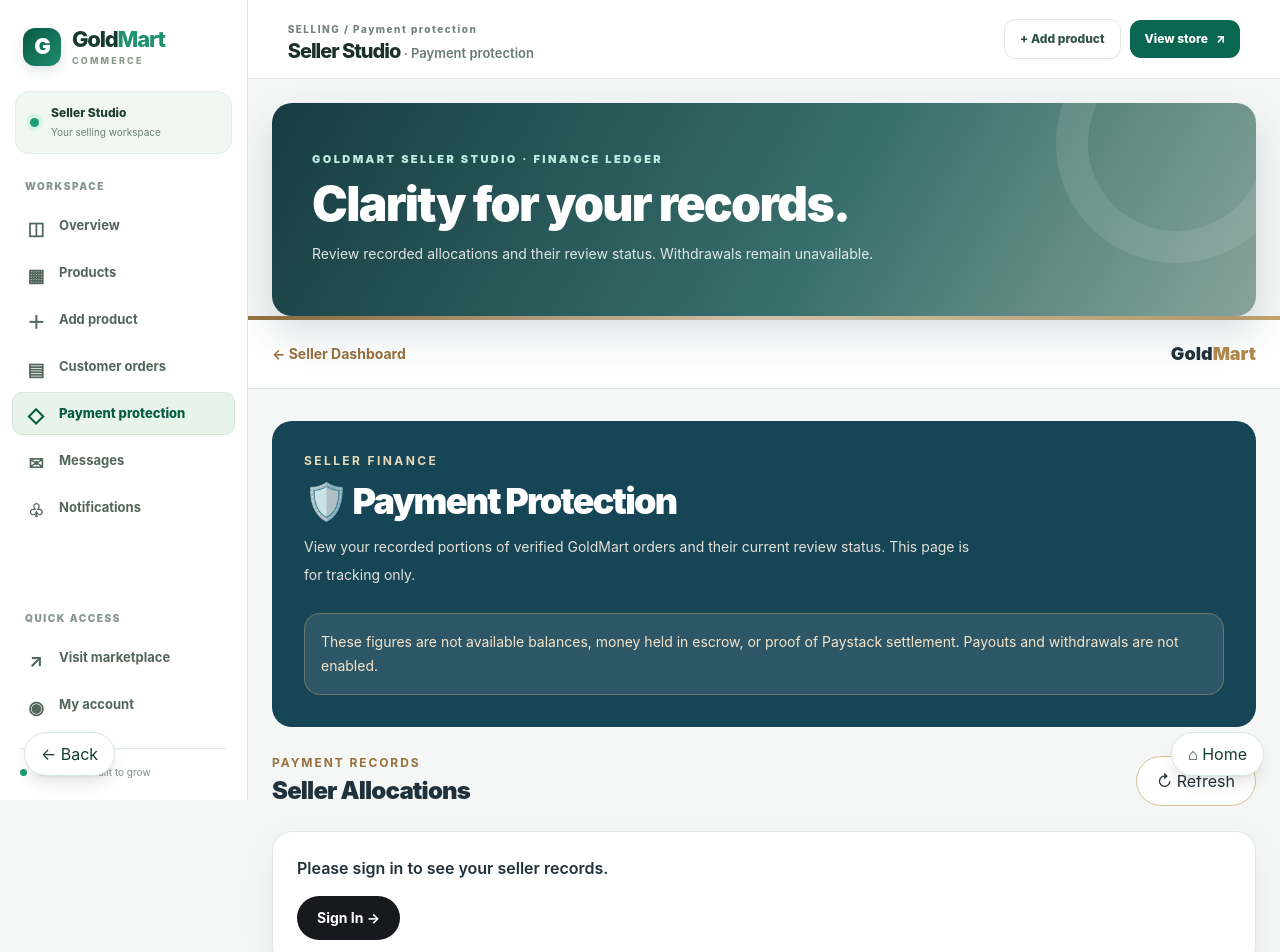
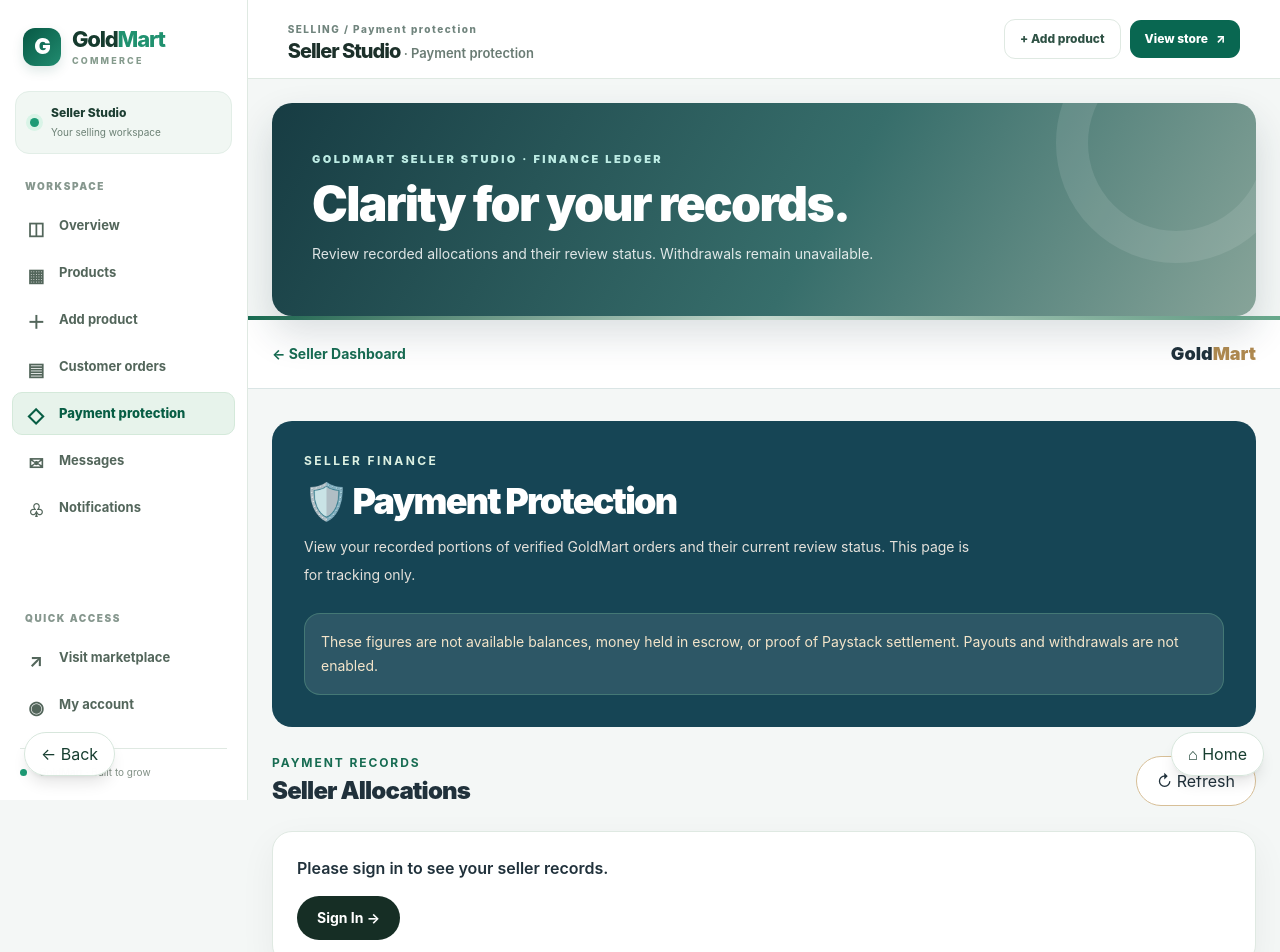
Before and after one commit to oscar1-max/Gold-mart-Ybsr, a Next.js app: page /seller/payment-protection in a window 1280 px wide. Shown: the top 952 px of the page. Built offline with nearby package versions, Linux system fonts and the light colour scheme.

Commit message:
Unify GoldMart storefront and seller styling

```diff
--- a/app/seller/payment-protection/page.tsx
+++ b/app/seller/payment-protection/page.tsx
@@ -111,7 +111,7 @@
     return "border-emerald-200 bg-emerald-50 text-emerald-800";
   }
 
-  return "border-[#E8E1D5] bg-[#FAF8F3] text-[#665F55]";
+  return "border-[#e0eae3] bg-[#f5f8f5] text-[#665F55]";
 }
 
 function StatusBadge({
@@ -274,13 +274,13 @@
         </nav>
       </div>
 
-      <div className="h-1 bg-gradient-to-r from-[#96713D] via-[#E9D9BB] to-[#C5A46D]" />
+      <div className="h-1 bg-gradient-to-r from-[#176c52] via-[#ddf1e3] to-[#68a98c]" />
 
       <header className="border-b border-[#DAE5E5] bg-white">
         <div className="mx-auto flex max-w-6xl items-center justify-between gap-3 px-4 py-5 sm:px-6">
           <Link
             href="/seller"
-            className="text-sm font-bold text-[#96713D] hover:underline"
+            className="text-sm font-bold text-[#176c52] hover:underline"
           >
             ← Seller Dashboard
           </Link>
@@ -296,7 +296,7 @@
 
       <div className="mx-auto max-w-6xl px-4 py-8 sm:px-6">
         <section className="rounded-[28px] bg-[#164555] px-6 py-8 text-white sm:px-8">
-          <p className="text-xs font-bold uppercase tracking-[0.2em] text-[#E9D9BB]">
+          <p className="text-xs font-bold uppercase tracking-[0.2em] text-[#ddf1e3]">
             Seller Finance
           </p>
 
@@ -310,7 +310,7 @@
             status. This page is for tracking only.
           </p>
 
-          <div className="mt-6 rounded-2xl border border-[#C5A46D]/40 bg-white/10 p-4 text-sm leading-6 text-[#F4E5CA]">
+          <div className="mt-6 rounded-2xl border border-[#68a98c]/40 bg-white/10 p-4 text-sm leading-6 text-[#F4E5CA]">
             These figures are not available balances,
             money held in escrow, or proof of Paystack
             settlement. Payouts and withdrawals are
@@ -320,7 +320,7 @@
 
         <div className="mt-7 flex flex-wrap items-center justify-between gap-3">
           <div>
-            <p className="text-xs font-bold uppercase tracking-[0.16em] text-[#96713D]">
+            <p className="text-xs font-bold uppercase tracking-[0.16em] text-[#176c52]">
               Payment Records
             </p>
 
@@ -333,7 +333,7 @@
             type="button"
             onClick={refresh}
             disabled={loading}
-            className="rounded-full border border-[#D7BF97] bg-white px-5 py-3 text-sm font-bold transition hover:bg-[#F5F1E9] disabled:opacity-60"
+            className="rounded-full border border-[#D7BF97] bg-white px-5 py-3 text-sm font-bold transition hover:bg-[#ebf4ed] disabled:opacity-60"
           >
             {loading ? "Loading..." : "↻ Refresh"}
           </button>
@@ -347,7 +347,7 @@
 
             <Link
               href="/login"
-              className="mt-4 inline-flex rounded-full bg-[#17191D] px-5 py-3 text-sm font-bold text-white"
+              className="mt-4 inline-flex rounded-full bg-[#162e25] px-5 py-3 text-sm font-bold text-white"
             >
               Sign In →
             </Link>
@@ -367,7 +367,7 @@
           <>
             <section className="mt-6 grid gap-4 sm:grid-cols-2">
               <div className="rounded-2xl border border-[#DAE5E5] bg-white p-6">
-                <p className="text-sm text-[#74716B]">
+                <p className="text-sm text-[#647a6d]">
                   Allocation Records
                 </p>
 
@@ -377,11 +377,11 @@
               </div>
 
               <div className="rounded-2xl border border-[#DAE5E5] bg-white p-6">
-                <p className="text-sm text-[#74716B]">
+                <p className="text-sm text-[#647a6d]">
                   Withdrawal Availability
                 </p>
 
-                <p className="mt-2 text-xl font-black text-[#96713D]">
+                <p className="mt-2 text-xl font-black text-[#176c52]">
                   Not Enabled
                 </p>
               </div>
@@ -392,13 +392,13 @@
                 Recorded Totals
               </h2>
 
-              <p className="mt-1 text-sm text-[#74716B]">
+              <p className="mt-1 text-sm text-[#647a6d]">
                 Amounts are separated by currency
                 and review status.
               </p>
 
               {summaryRows.length === 0 ? (
-                <div className="mt-4 rounded-2xl border border-[#DAE5E5] bg-white p-6 text-sm text-[#74716B]">
+                <div className="mt-4 rounded-2xl border border-[#DAE5E5] bg-white p-6 text-sm text-[#647a6d]">
                   {loading
                     ? "Loading totals..."
                     : "No allocations recorded yet."}
@@ -419,7 +419,7 @@
                         )}
                       </p>
 
-                      <p className="mt-2 text-xs text-[#74716B]">
+                      <p className="mt-2 text-xs text-[#647a6d]">
                         {row.allocation_count} recorded
                         allocation(s)
                       </p>
@@ -435,13 +435,13 @@
                   Allocation History
                 </h2>
 
-                <p className="text-xs font-medium text-[#74716B]">
+                <p className="text-xs font-medium text-[#647a6d]">
                   Page {page}
                 </p>
               </div>
 
               {loading ? (
-                <div className="mt-4 rounded-2xl border border-[#DAE5E5] bg-white p-8 text-center text-sm text-[#74716B]">
+                <div className="mt-4 rounded-2xl border border-[#DAE5E5] bg-white p-8 text-center text-sm text-[#647a6d]">
                   Loading seller allocation records...
                 </div>
               ) : allocations.length === 0 ? (
@@ -454,7 +454,7 @@
                     No records on this page
                   </h3>
 
-                  <p className="mt-2 text-sm leading-6 text-[#74716B]">
+                  <p className="mt-2 text-sm leading-6 text-[#647a6d]">
                     New allocation records are created
                     when eligible verified payments
                     become completed order records.
@@ -471,7 +471,7 @@
                     >
                       <div className="flex flex-wrap items-start justify-between gap-3">
                         <div>
-                          <p className="text-xs font-bold uppercase tracking-[0.14em] text-[#96713D]">
+                          <p className="text-xs font-bold uppercase tracking-[0.14em] text-[#176c52]">
                             Order #{allocation.order_id}
                           </p>
 
@@ -490,7 +490,7 @@
 
                       <div className="mt-5 grid gap-4 border-t border-[#F0ECE5] pt-4 sm:grid-cols-3">
                         <div>
-                          <p className="text-xs text-[#74716B]">
+                          <p className="text-xs text-[#647a6d]">
                             Order Status
                           </p>
 
@@ -504,7 +504,7 @@
                         </div>
 
                         <div>
-                          <p className="text-xs text-[#74716B]">
+                          <p className="text-xs text-[#647a6d]">
                             Payment Record
                           </p>
 
@@ -518,7 +518,7 @@
                         </div>
 
                         <div>
-                          <p className="text-xs text-[#74716B]">
+                          <p className="text-xs text-[#647a6d]">
                             Recorded
                           </p>
 
@@ -530,7 +530,7 @@
                         </div>
                       </div>
 
-                      <p className="mt-5 text-xs leading-5 text-[#74716B]">
+                      <p className="mt-5 text-xs leading-5 text-[#647a6d]">
                         This amount is a gross order
                         allocation before commissions,
                         fees, refunds and settlement
@@ -565,7 +565,7 @@
                     setPage((value) => value + 1)
                   }
                   disabled={loading || !hasNextPage}
-                  className="rounded-full bg-[#17191D] px-5 py-3 text-sm font-bold text-white disabled:opacity-40"
+                  className="rounded-full bg-[#162e25] px-5 py-3 text-sm font-bold text-white disabled:opacity-40"
                 >
                   Next →
                 </button>
@@ -590,7 +590,7 @@
 
           <Link
             href="/seller"
-            className="mt-5 inline-flex rounded-full bg-[#17191D] px-5 py-3 text-sm font-bold text-white"
+            className="mt-5 inline-flex rounded-full bg-[#162e25] px-5 py-3 text-sm font-bold text-white"
           >
             Back to Seller Dashboard →
           </Link>
```
